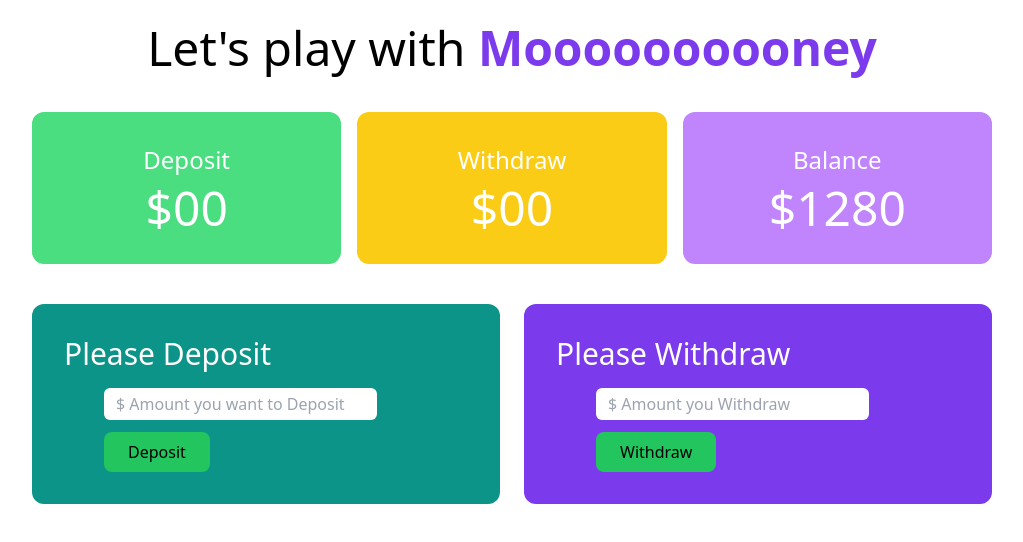
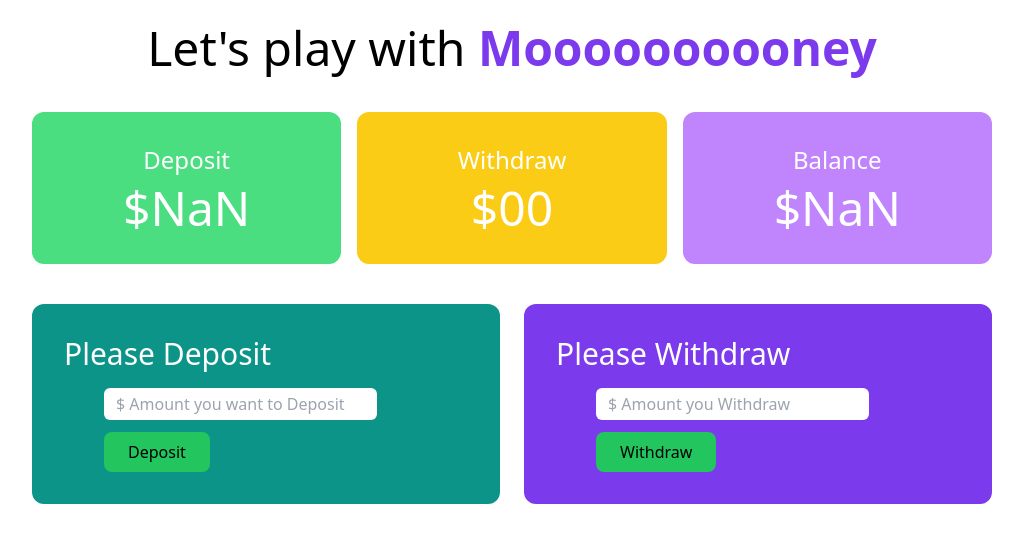
Before and after one commit to Sakhawat71/Bank, a website: page bank.html in a window 1280 px wide. Both pictures are taken after a click on the button "Deposit". Shown: the whole page, without its empty margins (128-1151 px from the left). Drawn offline with nearby package versions, Linux system fonts and the light colour scheme.

Commit message:
complete deposit part

```diff
--- a/bank.html
+++ b/bank.html
@@ -16,15 +16,15 @@
         <div class="grid grid-cols-3 gap-4 w-9/12 mx-auto my-10 text-white">
             <div class="bg-green-400 p-8 text-center rounded-xl">
                 <h4 class="text-2xl pb-2">Deposit</h4>
-                <h2 class="text-5xl">$00</h2>
+                <h2 class="text-5xl" >$<span id="deposit-box">00</span></h2>
             </div>
             <div class="bg-yellow-400 p-8 text-center rounded-xl">
                 <h4 class="text-2xl pb-2">Withdraw</h4>
-                <h2 class="text-5xl">$00</h2>
+                <h2 class="text-5xl">$<span>00</span></h2>
             </div>
             <div class="bg-purple-400 p-8 text-center rounded-xl">
                 <h4 class="text-2xl pb-2">Balance</h4>
-                <h2 class="text-5xl">$1280</h2>
+                <h2 class="text-5xl">$<span id="total-balance">1280</span></h2>
             </div>
         </div>
     </section>
@@ -37,9 +37,9 @@
                 <h4 class="text-3xl pb-2">Please Deposit</h4>
 
                 <div class="ml-10">
-                    <input class="mb-3 block my-2 w-9/12 h-8 rounded-md text-black px-3 " type="number" id="input-email"
+                    <input class="mb-3 block my-2 w-9/12 h-8 rounded-md text-black px-3 " type="number" id="deposit-fild"
                         placeholder="$ Amount you want to Deposit">
-                    <button
+                    <button onclick="deposit()"
                         class=" btn bg-green-500 hover:bg-green-800 btn-primary mx-auto px-6 py-2 rounded-lg text-black hover:text-white "
                         type="submit">Deposit
                     </button>
@@ -61,7 +61,9 @@
         </div>
     </section>
 
-    <script src="script.js"></script>
+    <script src="js/script.js"></script>
+    <script src="js/deposit.js"></script>
+    <script src="js/withdraw.js"></script>
 </body>
 
 </html>
--- /dev/null
+++ b/js/deposit.js
@@ -0,0 +1,27 @@
+const deposit =()=>{
+    //  get input value form inputfild
+    const depositInput = document.getElementById("deposit-fild");
+    const newDepositValueString = depositInput.value;
+    const newDepositValue = parseFloat(newDepositValueString);
+
+    //  get deposit value from deposit box
+    const depositBox = document.getElementById("deposit-box");
+    const previusDepositMoneyString = depositBox.innerText;
+    const previusDepositMoney = parseFloat(previusDepositMoneyString);
+    depositBox.innerText = newDepositValue;
+
+    //  calculet new given money and previouse deposite money
+    currentDepositMoney = previusDepositMoney + newDepositValue;
+    depositBox.innerText = currentDepositMoney;
+
+    //  get balance
+    const prevusetotalBanlance = document.getElementById("total-balance");
+    const totalBalanceString = prevusetotalBanlance.innerText;
+    const totalBalance = parseFloat(totalBalanceString);
+
+    // calculet final balance
+    const sumOfTotalBalance = totalBalance + newDepositValue;
+    prevusetotalBanlance.innerText = sumOfTotalBalance;
+
+    depositInput.value = "";
+}
```
Also changed, not shown: index.html (+1 -1 lines), js/script.js (renamed from script.js), js/tailwind.config.js (renamed from tailwind.config.js), js/withdraw.js (added).
